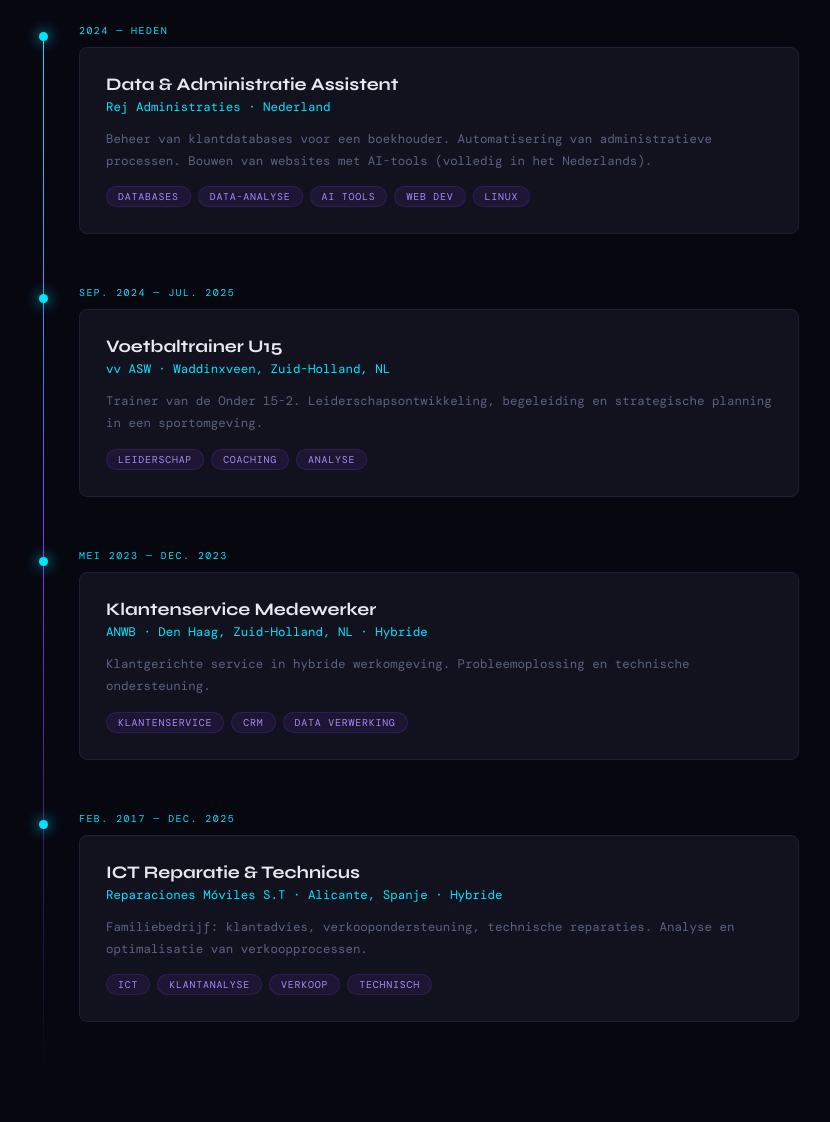
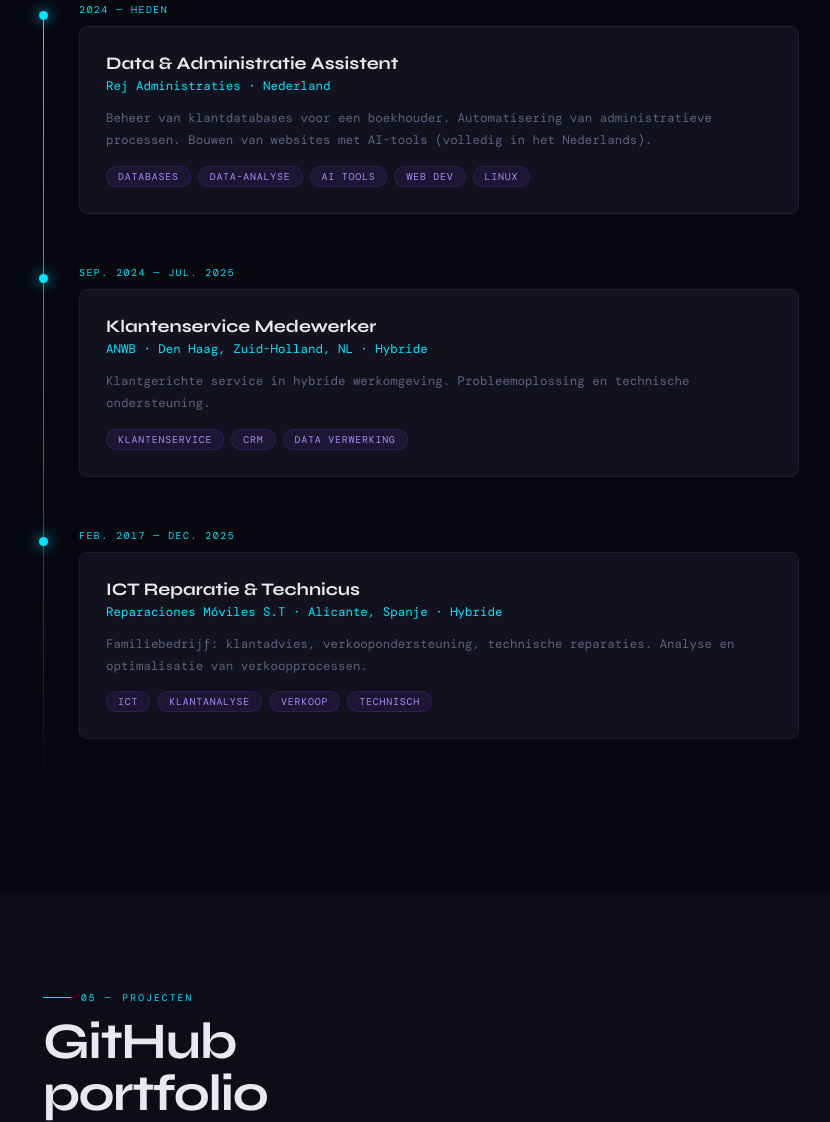
Before and after one commit to ictAmine/Portfolio, a plain HTML site: page index.html in a window 1280 px wide. Shown: the part 3562-4684 px from the top of the page, without its empty margins (17-847 px from the left). Drawn offline with nearby package versions, Linux system fonts and the light colour scheme; a web font is replaced by a local one.

Commit message:
Portfolio

```diff
--- a/index.html
+++ b/index.html
@@ -320,7 +320,7 @@ footer{padding:22px 60px;border-top:1px solid var(--border);display:flex;justify
         data-nl="Studie Informatica, Communicatie en Assistentiediensten. Sterke technische basis in programmeren en informatiesystemen."
         data-en="Studies in Computer Science, Communications and Support Services. Strong technical foundation in programming and information systems."
         data-es="Estudios en Informática, Comunicación y Servicios de Asistencia. Sólida base técnica en programación y sistemas de información.">
-        Studie Informatica, Communicatie en Assistentiediensten. Sterke technische basis in programmeren en informatiesystemen.
+        Studie Informatica, Communicatie en Assistentiediensten. Technische basis in programmeren en informatiesystemen.
       </div>
       <div class="edu-tags"><span class="etag">Computer Science</span><span class="etag">ICT</span><span class="etag">Programmeren</span></div>
     </div>
@@ -389,24 +389,7 @@ footer{padding:22px 60px;border-top:1px solid var(--border);display:flex;justify
       </div>
     </div>
     <div class="tl-item">
-      <div class="tl-dot"></div>
-      <div class="tl-date">sep. 2024 — jul. 2025</div>
-      <div class="tl-card">
-        <div class="tl-role i18n" data-nl="Voetbaltrainer U15" data-en="Football Coach U15" data-es="Entrenador de Fútbol U15">Voetbaltrainer U15</div>
-        <div class="tl-company">vv ASW · Waddinxveen, Zuid-Holland, NL</div>
-        <div class="tl-desc i18n"
-          data-nl="Trainer van de Onder 15-2. Ontwikkeling van leiderschapsvaardigheden en begeleiding van jongeren met diverse persoonlijkheden. Prestatie-analyse en strategische planning in een sportomgeving."
-          data-en="Coach of the Under 15-2 team. Development of leadership skills and guiding young people with diverse personalities. Performance analysis and strategic planning in a sports environment."
-          data-es="Entrenador del equipo Sub 15-2. Desarrollo de habilidades de liderazgo y orientación de jóvenes con diversas personalidades. Análisis de rendimiento y planificación estratégica en entorno deportivo.">
-          Trainer van de Onder 15-2. Leiderschapsontwikkeling, begeleiding en strategische planning in een sportomgeving.
-        </div>
-        <div class="tl-tags"><span class="ttag">Leiderschap</span><span class="ttag">Coaching</span><span class="ttag">Analyse</span></div>
-      </div>
-    </div>
-    <div class="tl-item">
-      <div class="tl-dot"></div>
-      <div class="tl-date">mei 2023 — dec. 2023</div>
-      <div class="tl-card">
+      <div class="tl-dot"></div> <div class="tl-date">sep. 2024 — jul. 2025</div> <div class="tl-card">
         <div class="tl-role i18n" data-nl="Klantenservice Medewerker" data-en="Customer Service Representative" data-es="Agente de Atención al Cliente">Klantenservice Medewerker</div>
         <div class="tl-company">ANWB · Den Haag, Zuid-Holland, NL · Hybride</div>
         <div class="tl-desc i18n"
@@ -510,13 +493,13 @@ footer{padding:22px 60px;border-top:1px solid var(--border);display:flex;justify
       data-es="¿Buscas un profesional orientado a datos? Estoy abierto a roles de junior data analyst, posiciones de BI y colaboraciones en entornos internacionales.">
       Op zoek naar een data-gedreven professional? Ik sta open voor junior data analyst rollen, BI posities en samenwerkingen.
     </p>
-    <a href="mailto:amine.sellami@email.com" class="contact-email">ictaminesellami@gmail.com</a>
+    <a href="mailto:ictaminesellami@gmail.com" class="contact-email">ictaminesellamii@gmail.com</a>
     <div class="contact-links">
       <a href="https://www.linkedin.com/in/amine-sellami-755b4a245/" target="_blank" class="clink">
         <svg width="14" height="14" fill="currentColor" viewBox="0 0 24 24"><path d="M20.447 20.452h-3.554v-5.569c0-1.328-.027-3.037-1.852-3.037-1.853 0-2.136 1.445-2.136 2.939v5.667H9.351V9h3.414v1.561h.046c.477-.9 1.637-1.85 3.37-1.85 3.601 0 4.267 2.37 4.267 5.455v6.286zM5.337 7.433c-1.144 0-2.063-.926-2.063-2.065 0-1.138.92-2.063 2.063-2.063 1.14 0 2.064.925 2.064 2.063 0 1.139-.925 2.065-2.064 2.065zm1.782 13.019H3.555V9h3.564v11.452zM22.225 0H1.771C.792 0 0 .774 0 1.729v20.542C0 23.227.792 24 1.771 24h20.451C23.2 24 24 23.227 24 22.271V1.729C24 .774 23.2 0 22.222 0h.003z"/></svg>
         LinkedIn
       </a>
-      <a href="https://github.com/aminesellami" target="_blank" class="clink">
+      <a href="https://github.com/ictAmine" target="_blank" class="clink">
         <svg width="14" height="14" fill="currentColor" viewBox="0 0 24 24"><path d="M12 0c-6.626 0-12 5.373-12 12 0 5.302 3.438 9.8 8.207 11.387.599.111.793-.261.793-.577v-2.234c-3.338.726-4.033-1.416-4.033-1.416-.546-1.387-1.333-1.756-1.333-1.756-1.089-.745.083-.729.083-.729 1.205.084 1.839 1.237 1.839 1.237 1.07 1.834 2.807 1.304 3.492.997.107-.775.418-1.305.762-1.604-2.665-.305-5.467-1.334-5.467-5.931 0-1.311.469-2.381 1.236-3.221-.124-.303-.535-1.524.117-3.176 0 0 1.008-.322 3.301 1.23.957-.266 1.983-.399 3.003-.404 1.02.005 2.047.138 3.006.404 2.291-1.552 3.297-1.23 3.297-1.23.653 1.653.242 2.874.118 3.176.77.84 1.235 1.911 1.235 3.221 0 4.609-2.807 5.624-5.479 5.921.43.372.823 1.102.823 2.222v3.293c0 .319.192.694.801.576 4.765-1.589 8.199-6.086 8.199-11.386 0-6.627-5.373-12-12-12z"/></svg>
         GitHub
       </a>
```
